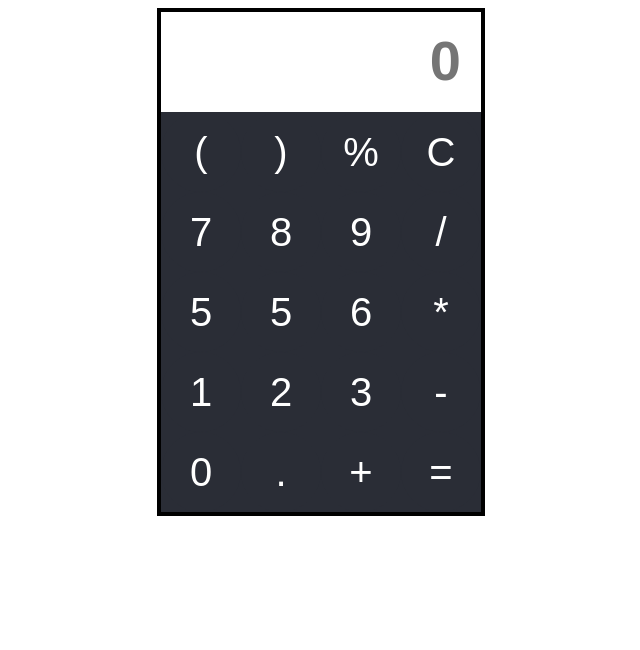
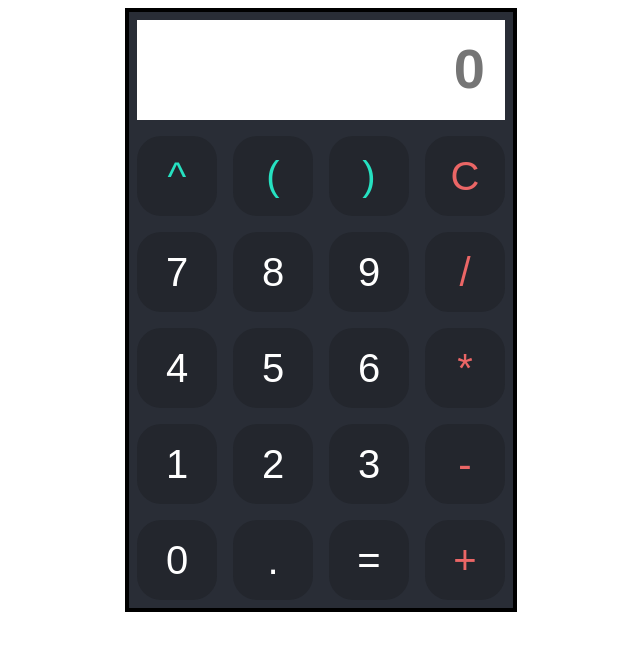
Before and after one commit to JustAsh123/Calculator, a plain HTML site: page index.html in a window 1280 px wide. Shown: the top 650 px of the page, without its empty margins (319-959 px from the left). Drawn offline with Linux system fonts and the light colour scheme.

Commit message:
button kinda work

```diff
--- a/index.css
+++ b/index.css
@@ -5,6 +5,7 @@ table {
     margin: 0 auto;
     border-collapse: collapse;
     border: 2px solid black;
+    background-color: #292D36;
   }
 
   td {
@@ -12,9 +13,9 @@ table {
     font-size: 18px;
     font-weight: bold;
     cursor: pointer;
-    background-color: #2A2D36;
+    background-color: #292D36;
     width: 25%; /* all buttons are the same size */
-    padding: 0;
+    padding: 4px;
   }
 
   input {
@@ -33,11 +34,11 @@ table {
   button{
     width: 2.5rem;
     height: 2.5rem;
-    border-radius: 50%;
+    border-radius: 30%;
     border-width: 0;
     border-style: solid;
     margin: 0;
-    background-color: #2A2D36;
+    background-color: rgb(35, 38, 45);
     color: white;
     font-size: 20px;
     cursor: pointer;
--- a/index.html
+++ b/index.html
@@ -4,44 +4,46 @@
     <meta name="viewport" content="width=device-width, initial-scale=1.0">
 	<title>Calculator</title>
     <link rel="stylesheet" href="index.css">
+    <link href="https://fonts.googleapis.com/icon?family=Material+Icons" rel="stylesheet">
 </head>
 <body>
 	<table>
 		<tr>
-			<td colspan="4"><input type="text" placeholder="0" readonly></td>
+			<td colspan="4"><input id="screen" type="text" placeholder="0" readonly></td>
 		</tr>
 		<tr>
-			<td><button>(</button></td>
-			<td><button>)</button></td>
-			<td><button>%</button></td>
-			<td><button>C</button></td>
+			<td><button style="color:rgb(38,225,193);" onclick="add_to_screen('^')">^</button></td>
+			<td><button style="color:rgb(38,225,193);" onclick="add_to_screen('b_l')">(</button></td>
+			<td><button style="color:rgb(38,225,193);" onclick="add_to_screen('b_r')">)</button></td>
+			<td><button style="color: rgb(235,102,102);" onclick="document.getElementById('screen').value=''">C</button></td>
 		</tr>
 		<tr>
-			<td><button>7</button></td>
-			<td><button>8</button></td>
-			<td><button>9</button></td>
-			<td><button>/</button></td>
+			<td><button onclick="add_to_screen('7')">7</button></td>
+			<td><button onclick="add_to_screen('8')">8</button></td>
+			<td><button onclick="add_to_screen('9')">9</button></td>
+			<td><button style="color: rgb(235,102,102);" onclick="add_to_screen('/')">/</button></td>
 		</tr>
 		<tr>
-			<td><button>5</button></td>
-			<td><button>5</button></td>
-			<td><button>6</button></td>
-			<td><button>*</button></td>
+			<td><button onclick="add_to_screen('4')">4</button></td>
+			<td><button onclick="add_to_screen('5')">5</button></td>
+			<td><button onclick="add_to_screen('6')">6</button></td>
+			<td><button style="color: rgb(235,102,102);" onclick="add_to_screen('*')">*</button></td>
 		</tr>
 		<tr>
-			<td><button>1</button></td>
-			<td><button>2</button></td>
-			<td><button>3</button></td>
-			<td><button>-</button></td>
+			<td><button onclick="add_to_screen('1')">1</button></td>
+			<td><button onclick="add_to_screen('2')">2</button></td>
+			<td><button onclick="add_to_screen('3')">3</button></td>
+			<td><button onclick="add_to_screen('-')" style="color: rgb(235,102,102);">-</button></td>
 		</tr>
 		<tr>
-			<td><button>0</button></td>
-			<td><button>.</button></td>
-			<td><button>+</button></td>
+			<td><button onclick="add_to_screen('0')">0</button></td>
+			<td><button onclick="add_to_screen('.')">.</button></td>
 			<td><button>=</button></td>
+			<td><button onclick="add_to_screen('+')" style="color: rgb(235,102,102);">+</button></td>
 		</tr>
 	</table>
 
+    <script src="index.js"></script>
     <script>
         function scalePage() {
             document.body.style.transform = 'scale(2)';
--- /dev/null
+++ b/index.js
@@ -0,0 +1,8 @@
+function add_to_screen(x){
+    if(x=="b_l"){
+        x="("
+    }else if(x=="b_r"){
+        x=")"
+    }
+    document.getElementById("screen").value = document.getElementById("screen").value+x
+}
```
